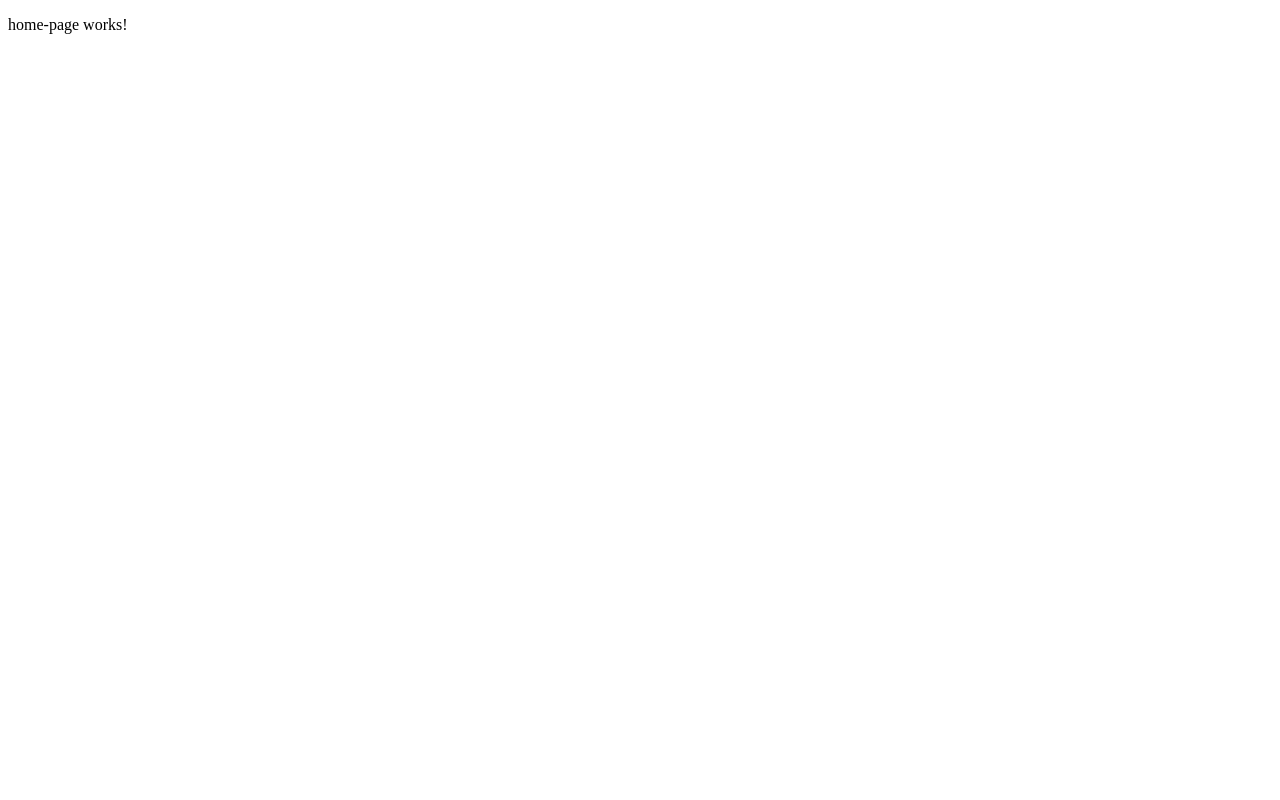
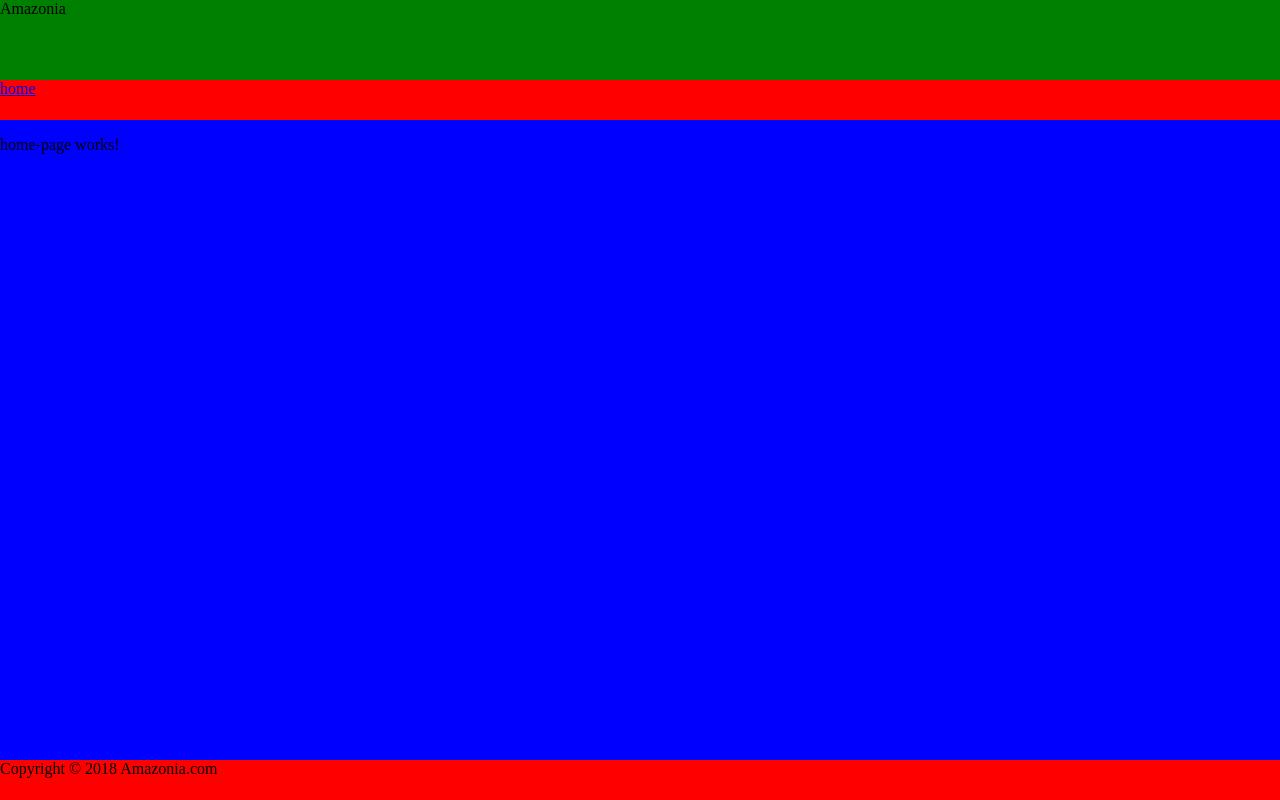
Before and after one commit to LearningCitizen/onlineshopping, an Angular app in the folder ossfe/: page /home in a window 1280 px wide. Built offline with nearby package versions, Linux system fonts and the light colour scheme.

Commit message:
Front End - fix the position and the height of elements

```diff
--- a/ossfe/src/app/app.component.css
+++ b/ossfe/src/app/app.component.css
@@ -0,0 +1,25 @@
+header, footer, nav
+{
+  position: fixed;
+  width: 100%;
+}
+
+footer, nav
+{
+  height: 5%;
+  background-color: red;
+}
+header
+{
+  top: 0%;
+  height: 10%;
+  background-color: green;
+}
+nav
+{
+  top: 10%;
+}
+footer
+{
+  top: 95%;
+}
--- a/ossfe/src/app/app.component.html
+++ b/ossfe/src/app/app.component.html
@@ -1,3 +1,6 @@
-<header></header>
+<header>Amazonia</header>
+<nav>
+  <a routerLink="/home" routerLinkActive="active">home</a>
+</nav>
 <router-outlet></router-outlet>
-<footer></footer>
+<footer>Copyright © 2018 Amazonia.com</footer>
--- a/ossfe/src/app/home-page/home-page.component.css
+++ b/ossfe/src/app/home-page/home-page.component.css
@@ -0,0 +1,8 @@
+.mainDiv
+{
+  position: fixed;
+  top: 15%;
+  height: 80%;
+  width: 100%;
+  background-color: blue;
+}
--- a/ossfe/src/app/home-page/home-page.component.html
+++ b/ossfe/src/app/home-page/home-page.component.html
@@ -1,3 +1,5 @@
-<p>
-  home-page works!
-</p>
+<div class="mainDiv">
+  <p>
+    home-page works!
+  </p>
+</div>
--- a/ossfe/src/styles.css
+++ b/ossfe/src/styles.css
@@ -1 +1,9 @@
 /* You can add global styles to this file, and also import other style files */
+html, body
+{
+  height: 100%;
+  background-color: yellow;
+  top : 0%;
+  margin: 0;
+  padding: 0;
+}
```
